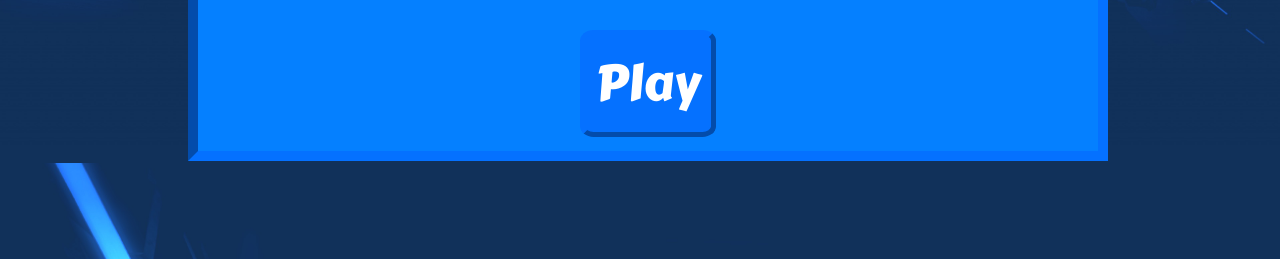
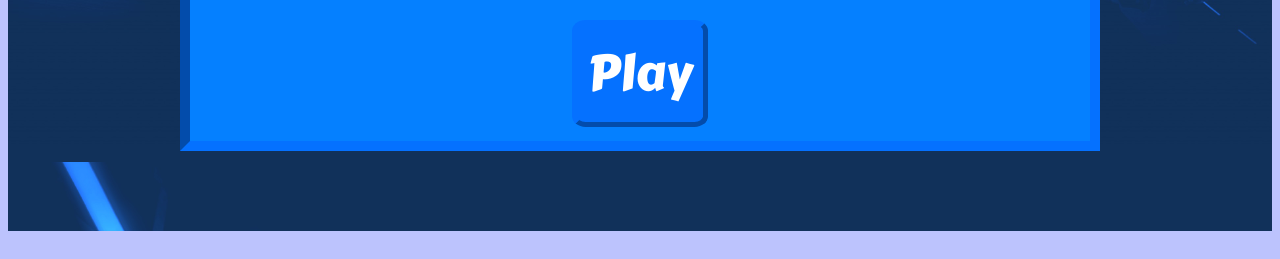
Before and after one commit to connorn314/BlockWheels, a website built with webpack: page index.html in a window 1280 px wide. Shown: the part 557-816 px from the top of the page. Built offline with nearby package versions, Linux system fonts and the light colour scheme.

Commit message:
fix screen slide bug

```diff
--- a/src/index.scss
+++ b/src/index.scss
@@ -18,14 +18,10 @@ a {
 }
 
 body {
-    background-color: rgb(240, 240, 240);
+    background-color: rgb(188, 195, 253);
     display: flex;
     justify-content: center;
     align-items: center;
-    background-image: url('../Blockwheels-background.jpeg');
-    background-size: contain;
-    width: 100vw;
-    height: 100vh;
 }
 
 #links {
@@ -196,7 +192,12 @@ h1 {
 #game {
     display: flex;
     flex-direction: column;
+    justify-content: center;
     align-items: center;
+    background-image: url('../Blockwheels-background.jpeg');
+    background-size: contain;
+    width: 99vw;
+    height: 97.5vh;
 }
 
 #permanent-view {
```
Also changed, not shown: dist/main.css.
